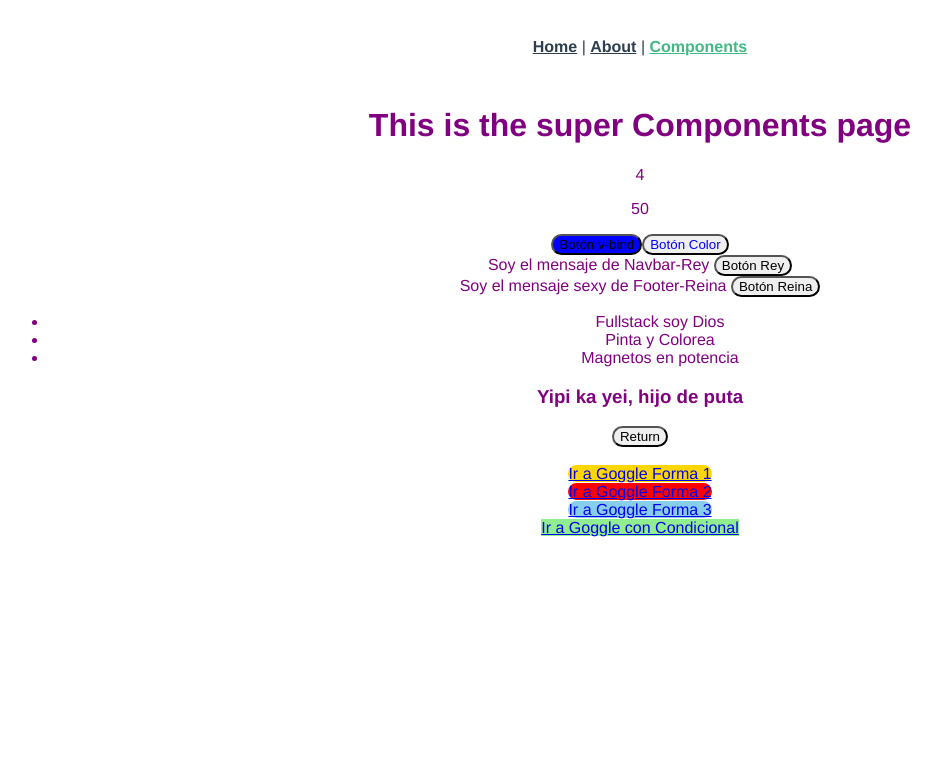
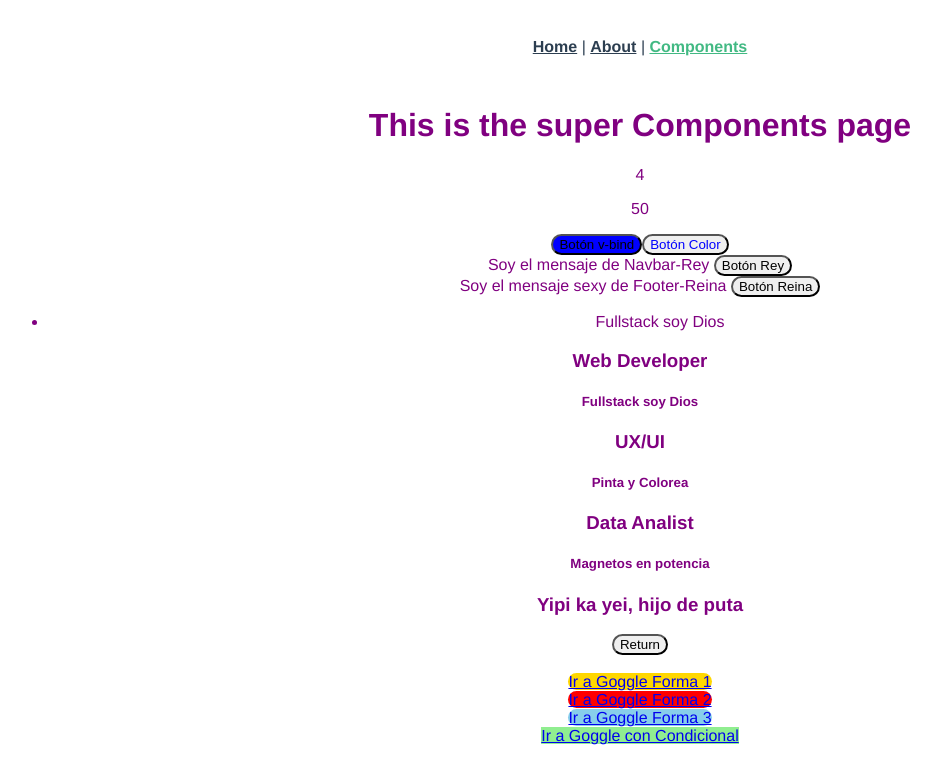
Before and after one commit to joaquinlmartin/lab-vue-basics, a Vue app: page /components in a window 1280 px wide. Shown: the top 784 px of the page, without its empty margins (0-941 px from the left). Built offline with nearby package versions, Linux system fonts and the light colour scheme.

Commit message:
iterations bonus extended

```diff
--- a/src/views/Components.vue
+++ b/src/views/Components.vue
@@ -9,9 +9,13 @@
        class="btn">Botón Color</button>
      <Navbar/>
      <Footer></Footer>
-  <ul>
-    <li v-for="elem in myArrayGay" :key="elem.id">{{ elem.subtitle }}</li>
-  </ul>
+    <ul>
+    <li v-for="elem in myArrayGay" :key="elem.id" v-show="elem.id === 1">{{ elem.subtitle }}</li>
+    </ul>
+    <div v-for="elem in mySuperArrayGay" :key="elem.id" v-show="elem.id !== 4">
+      <h3>{{ elem.title }}</h3>
+      <h5>{{ elem.subtitle }}</h5>
+    </div>
     <h3 v-if="showMessage">{{message}}</h3>
     <h3 v-else>{{messageAlternative}}</h3>
     <button :disabled="showMessage" v-on:click="returnString" class="btn">Return</button>
@@ -46,6 +50,23 @@ export default {
       webToGo: 'https://www.google.es',
       mySuperArray: [1, 2, 3, 4, 5],
       myArrayGay: [
+        {
+          id: 1,
+          title: 'Web Developer',
+          subtitle: 'Fullstack soy Dios',
+        },
+        {
+          id: 2,
+          title: 'UX/UI',
+          subtitle: 'Pinta y Colorea',
+        },
+        {
+          id: 3,
+          title: 'Data Analist',
+          subtitle: 'Magnetos en potencia',
+        },
+      ],
+      mySuperArrayGay: [
         {
           id: 1,
           title: 'Web Developer',
```
